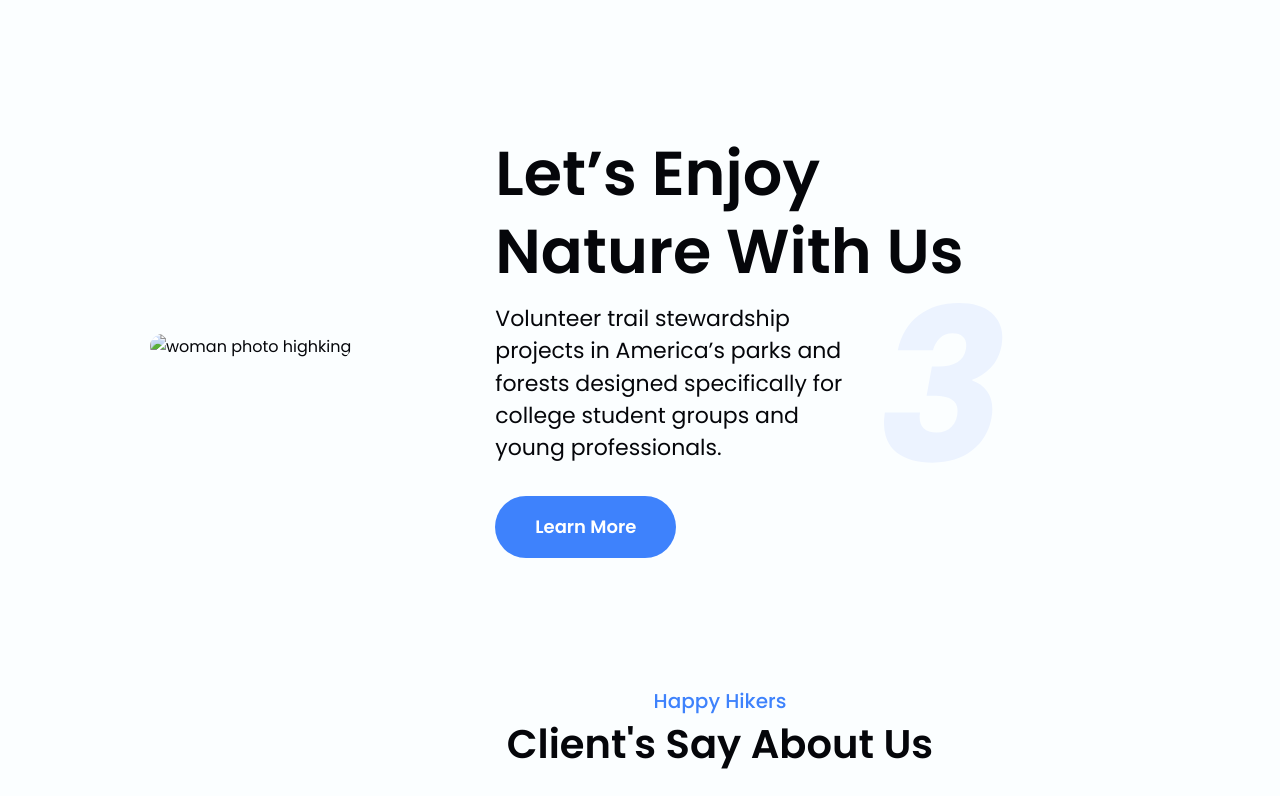
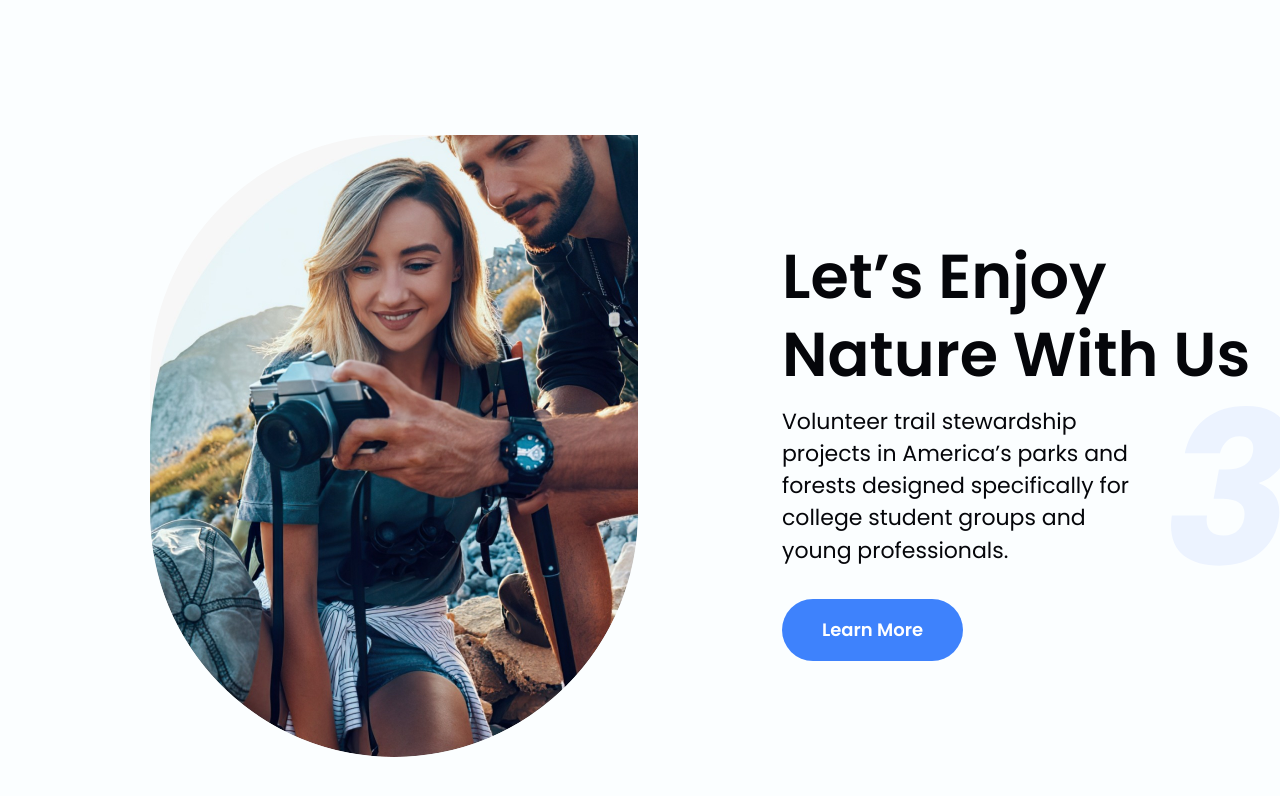
Before and after one commit to argemirojr/highking-webpage, a plain HTML site: page index.html in a window 1280 px wide. Shown: the part 3664-4460 px from the top of the page. Drawn offline with Linux system fonts and the light colour scheme; the site is published under a folder, as on GitHub Pages, so addresses that start at the root find nothing; a script that the page names is missing.

Commit message:
html updated

```diff
--- a/index.html
+++ b/index.html
@@ -488,7 +488,7 @@
 
     <section class="section-3-main">
         <div class="section-3-main__left">
-            <img src="/assets/images/section-3-main-left.jpg" alt="woman photo highking"
+            <img src="./assets/images/section-3-main-left.jpg" alt="woman photo highking"
                 class="section-3-main-left__img">
         </div>
         <div class="section-3-main__right">
```
